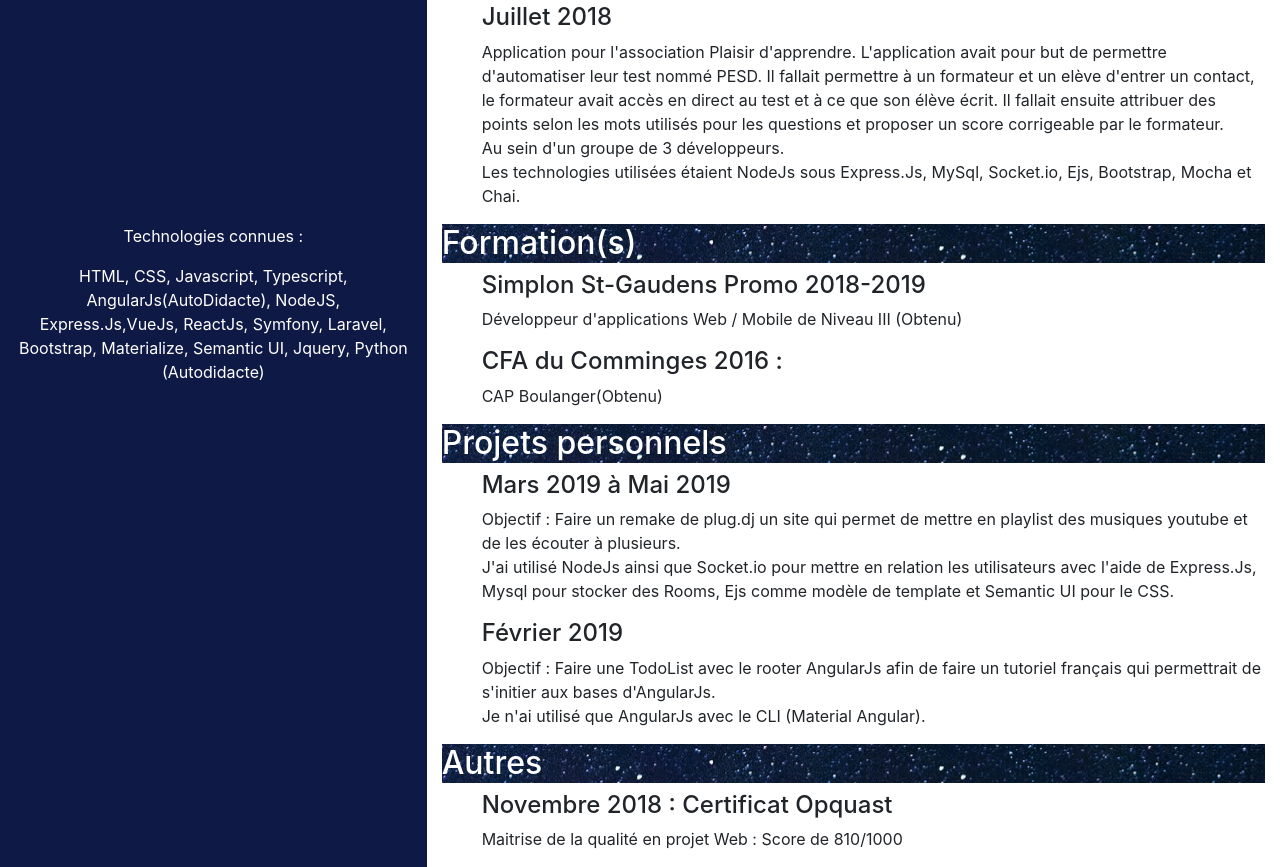
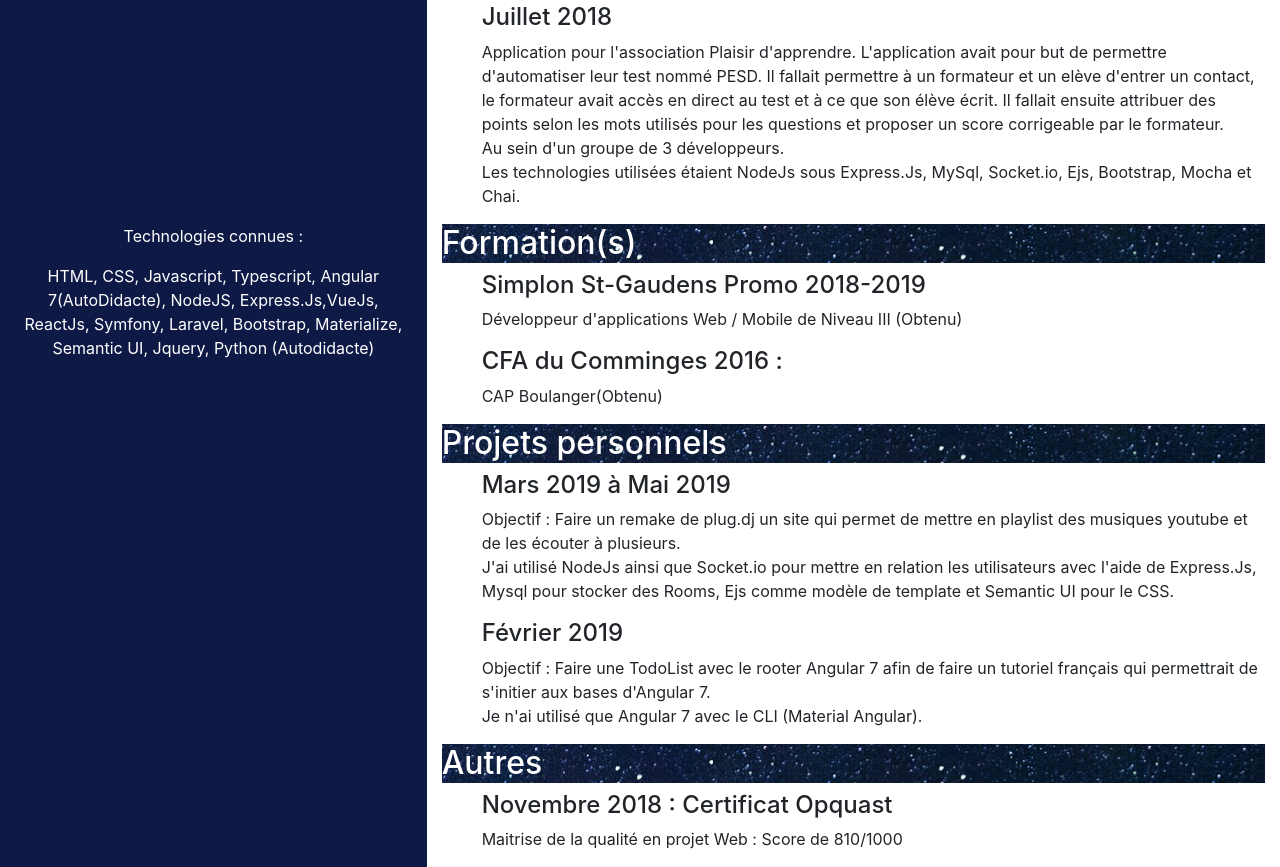
Before and after one commit to Alencruser/Currivitae, a plain HTML site: page index.html in a window 1280 px wide. Shown: the part 699-1566 px from the top of the page. Drawn offline with nearby package versions, Linux system fonts and the light colour scheme.

Commit message:
Update from AngularJs to Angular 7 (mistake)

```diff
--- a/index.html
+++ b/index.html
@@ -35,7 +35,7 @@
 					<p>Stage puis Freelance pour Prosoluce. Refonte de leur site Ecampaign. <br>
 						En duo avec un développeur de l'entreprise qui connaissait parfaitement le Backend sous Zend
 						Php, j'ai développé la partie front-end. <br>
-						Les technologies utilisées dans ce projet ont été AngularJs v7, BootStrap,Materialize,
+						Les technologies utilisées dans ce projet ont été Angular v7, BootStrap,Materialize,
 						Typescript et l'interaction avec le BackEnd se faisait sous forme d'appel API ainsi qu'une base
 						de données MariaDB.</p>
 				</li>
@@ -69,7 +69,7 @@
 	<div class="row partone">
 		<div class="col-sm-4 darkest">
 			<p>Technologies connues :</p>
-			<p>HTML, CSS, Javascript, Typescript, AngularJs(AutoDidacte), NodeJS, Express.Js,VueJs, ReactJs, Symfony, Laravel, Bootstrap, Materialize, Semantic UI, Jquery, Python (Autodidacte)</p>
+			<p>HTML, CSS, Javascript, Typescript, Angular 7(AutoDidacte), NodeJS, Express.Js,VueJs, ReactJs, Symfony, Laravel, Bootstrap, Materialize, Semantic UI, Jquery, Python (Autodidacte)</p>
 		</div>
 		<div class="col-sm-8">
 				<h2 class="title">Formation(s)</h2>
@@ -99,8 +99,8 @@
 					</li>
 					<li>
 						<h4>Février 2019</h4>
-						<p>Objectif : Faire une TodoList avec le rooter AngularJs afin de faire un tutoriel français qui permettrait de s'initier aux bases d'AngularJs. <br>
-							Je n'ai utilisé que AngularJs avec le CLI (Material Angular).
+						<p>Objectif : Faire une TodoList avec le rooter Angular 7 afin de faire un tutoriel français qui permettrait de s'initier aux bases d'Angular 7. <br>
+							Je n'ai utilisé que Angular 7 avec le CLI (Material Angular).
 						</p>
 					</li>
 				</ul>
```
